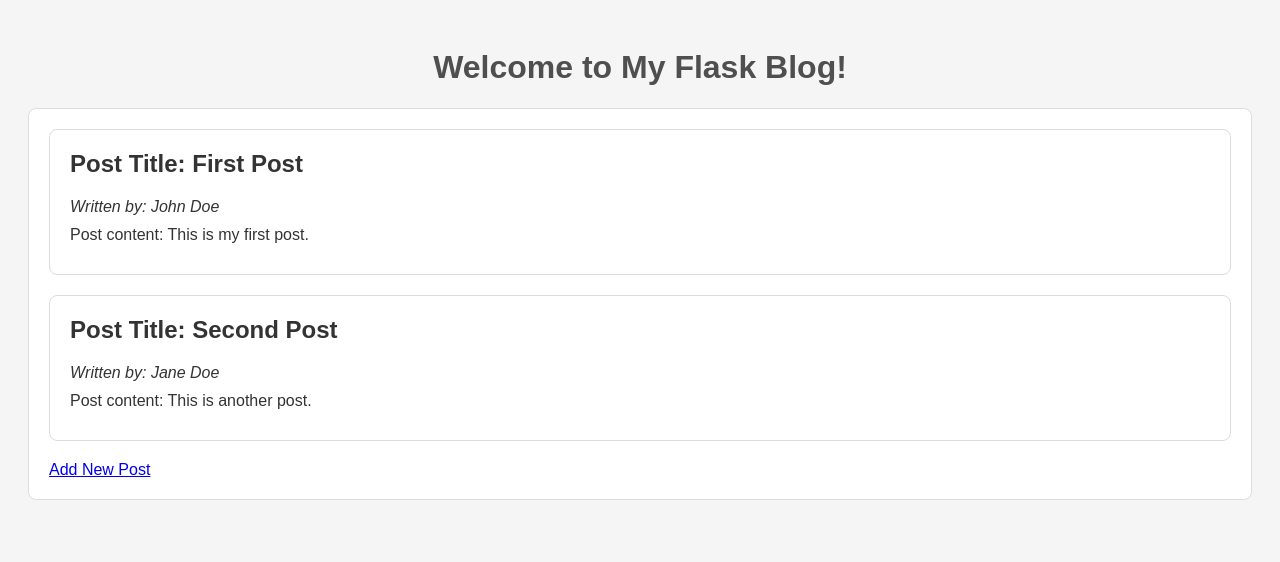
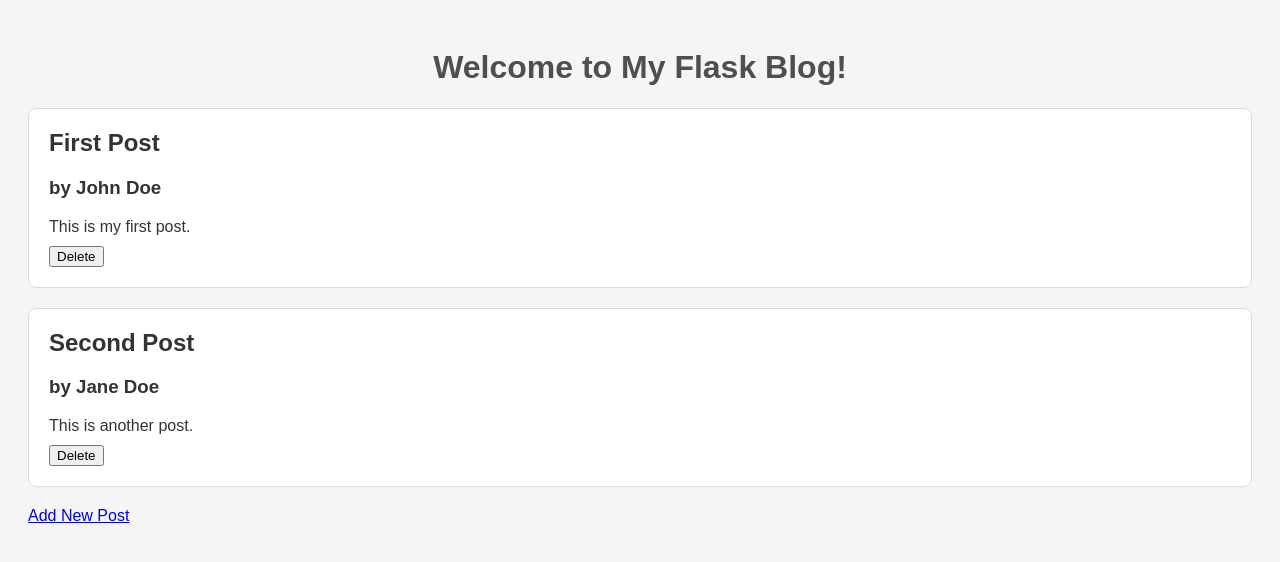
Before and after one commit to Ajarmahh/Masterblog, a Flask app: page / in a window 1280 px wide. Shown: the top 562 px of the page. Run offline with Flask 3, Linux system fonts and the light colour scheme.

Commit message:
Added the ability to delete blog posts

```diff
--- a/app.py
+++ b/app.py
@@ -43,5 +43,19 @@ def add():
     return render_template('add.html')
 
 
+@app.route('/delete/<int:post_id>', methods=['POST'])
+def delete(post_id):
+    global blog_posts
+    new_posts = []
+    for post in blog_posts:
+        if post['id'] != post_id:
+            new_posts.append(post)
+    blog_posts = new_posts
+
+    with open('data.json', 'w') as json_file:
+        json.dump(blog_posts, json_file, indent=4)
+    return redirect(url_for('index'))
+
+
 if __name__ == '__main__':
     app.run(host="0.0.0.0", port=5001, debug=True)
--- a/data.json
+++ b/data.json
@@ -10,11 +10,5 @@
         "author": "Jane Doe",
         "title": "Second Post",
         "content": "This is another post."
-    },
-    {
-        "id": 3,
-        "author": "John Doe",
-        "title": "test",
-        "content": "linked the add method to the home page"
     }
 ]
--- a/templates/index.html
+++ b/templates/index.html
@@ -8,12 +8,17 @@
 </head>
 <body>
     <h1>Welcome to My Flask Blog!</h1>
-    <div class="post">
+    <div class="post_card">
         {% for post in posts %}
         <div class="post">
-            <h2>Post Title: {{ post.title }}</h2>
-            <p><em>Written by: {{ post.author }}</em></p>
-            <p>Post content: {{ post.content }}</p>
+                <h2>{{ post.title }}</h2>
+                <h3>by {{ post.author }}</h3>
+                <p>{{ post.content }}</p>
+
+                <!-- Delete Button -->
+                <form action="/delete/{{ post.id }}" method="POST">
+                    <button  id = "delete" type="submit" style="display:inline;">Delete</button>
+                </form>
         </div>
         {% endfor %}
         <a href="/add">Add New Post</a>
```
Also changed, not shown: static/style.css (line endings or trailing spaces).
